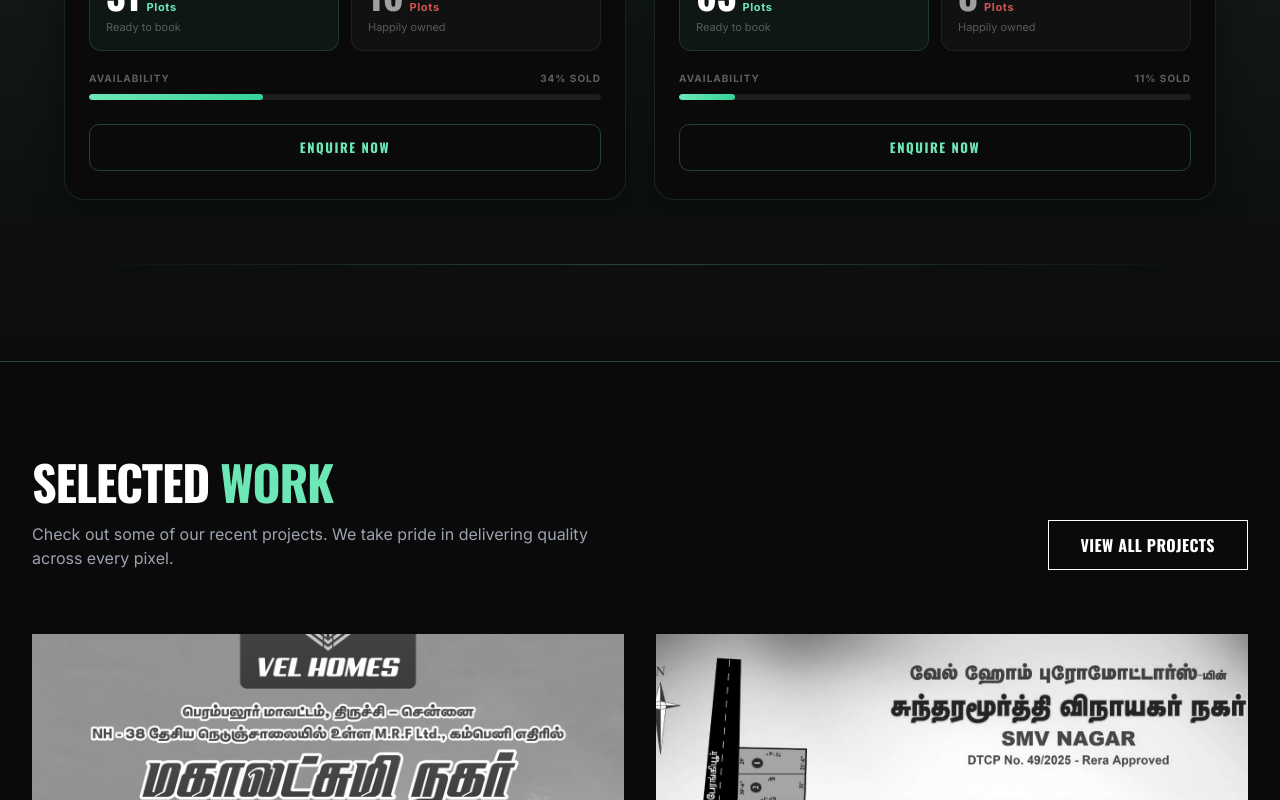
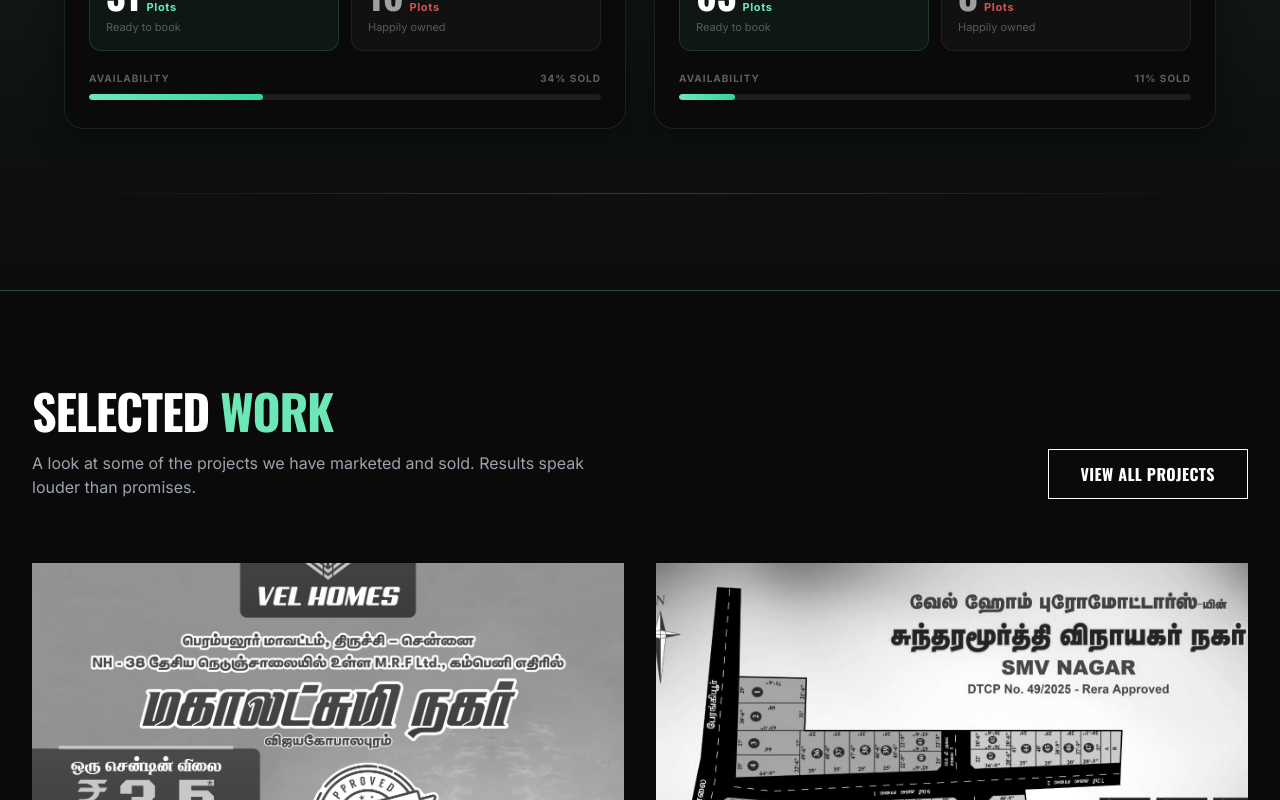
Before and after one commit to dravintel-design/meimadhi, a React (Vite) app: page / in a window 1280 px wide. Shown: the part 1780-2580 px from the top of the page. Built offline with nearby package versions, Linux system fonts and the light colour scheme.

Commit message:
fix: remove Enquire Now, wire View All Projects to /our-work, left-align all home headers

```diff
--- a/src/components/home/CurrentProject.jsx
+++ b/src/components/home/CurrentProject.jsx
@@ -302,27 +302,7 @@
                 {/* Progress bar */}
                 <StatBar available={project.available} sold={project.sold} total={project.total} />
 
-                {/* Enquire CTA */}
-                <button
-                    style={{
-                        marginTop: 4,
-                        width: '100%',
-                        padding: '13px 24px',
-                        borderRadius: 10,
-                        border: `1px solid ${hovered ? NEON : 'rgba(110,231,183,0.25)'}`,
-                        background: hovered ? NEON : 'transparent',
-                        color: hovered ? BLACK : NEON,
-                        fontFamily: 'Oswald, sans-serif',
-                        fontSize: '13px',
-                        fontWeight: 700,
-                        letterSpacing: '0.12em',
-                        textTransform: 'uppercase',
-                        cursor: 'pointer',
-                        transition: 'all 0.3s ease',
-                    }}
-                >
-                    Enquire Now
-                </button>
+
             </div>
         </article>
     );
--- a/src/components/home/Portfolio.jsx
+++ b/src/components/home/Portfolio.jsx
@@ -1,4 +1,5 @@
 import React from 'react';
+import { Link } from 'react-router-dom';
 
 const projects = [
     {
@@ -33,12 +34,15 @@
                             SELECTED <span className="text-hero-neon">WORK</span>
                         </h2>
                         <p className="text-gray-400 max-w-xl">
-                            Check out some of our recent projects. We take pride in delivering quality across every pixel.
+                            A look at some of the projects we have marketed and sold. Results speak louder than promises.
                         </p>
                     </div>
-                    <button className="hidden md:inline-flex items-center justify-center border border-white text-white px-8 py-3 font-display font-bold uppercase tracking-wide hover:bg-white hover:text-black transition-colors">
+                    <Link
+                        to="/our-work"
+                        className="hidden md:inline-flex items-center justify-center border border-white text-white px-8 py-3 font-display font-bold uppercase tracking-wide hover:bg-white hover:text-black transition-colors"
+                    >
                         View All Projects
-                    </button>
+                    </Link>
                 </div>
 
                 <div className="grid grid-cols-1 md:grid-cols-2 gap-8">
@@ -59,10 +63,13 @@
                     ))}
                 </div>
 
-                <div className="mt-12 text-center md:hidden">
-                    <button className="inline-flex items-center justify-center border border-white text-white px-8 py-3 font-display font-bold uppercase tracking-wide hover:bg-white hover:text-black transition-colors">
+                <div className="mt-12 md:hidden">
+                    <Link
+                        to="/our-work"
+                        className="inline-flex items-center justify-center border border-white text-white px-8 py-3 font-display font-bold uppercase tracking-wide hover:bg-white hover:text-black transition-colors"
+                    >
                         View All Projects
-                    </button>
+                    </Link>
                 </div>
             </div>
         </section>
--- a/src/components/home/Testimonials.jsx
+++ b/src/components/home/Testimonials.jsx
@@ -275,7 +275,7 @@
             <div style={{ maxWidth: 1200, margin: '0 auto', padding: '0 24px' }}>
 
                 {/* Section header */}
-                <div style={{ textAlign: 'center', marginBottom: 64 }}>
+                <div style={{ textAlign: 'left', marginBottom: 64 }}>
                     <h2 style={{
                         fontFamily: 'Oswald, sans-serif',
                         fontSize: 'clamp(2rem, 4.5vw, 3.5rem)',
@@ -298,7 +298,7 @@
                         color: 'rgba(255,255,255,0.38)',
                         fontSize: '15px',
                         maxWidth: 440,
-                        margin: '0 auto',
+                        margin: 0,
                         lineHeight: 1.75,
                     }}>
                         Hover over each video to see them come alive. These are real clients sharing their real experience.
```
